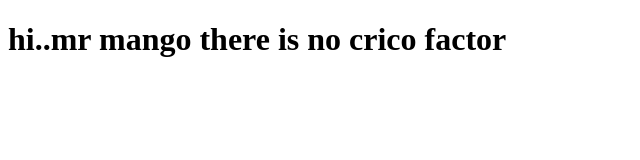
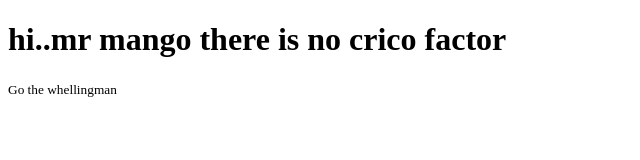
Before and after one commit to Russell-mahmud/nike-bootstrap, a plain HTML site: page index.html in a window 1280 px wide. Shown: the full height of the page, 0-640 px from the left. Drawn offline with Linux system fonts and the light colour scheme.

Commit message:
added main

```diff
--- a/index.html
+++ b/index.html
@@ -10,5 +10,6 @@
     <h1>
         hi..mr mango there is no crico factor
     </h1>
+    <small>Go the whellingman</small>
 </body>
 </html>
```
